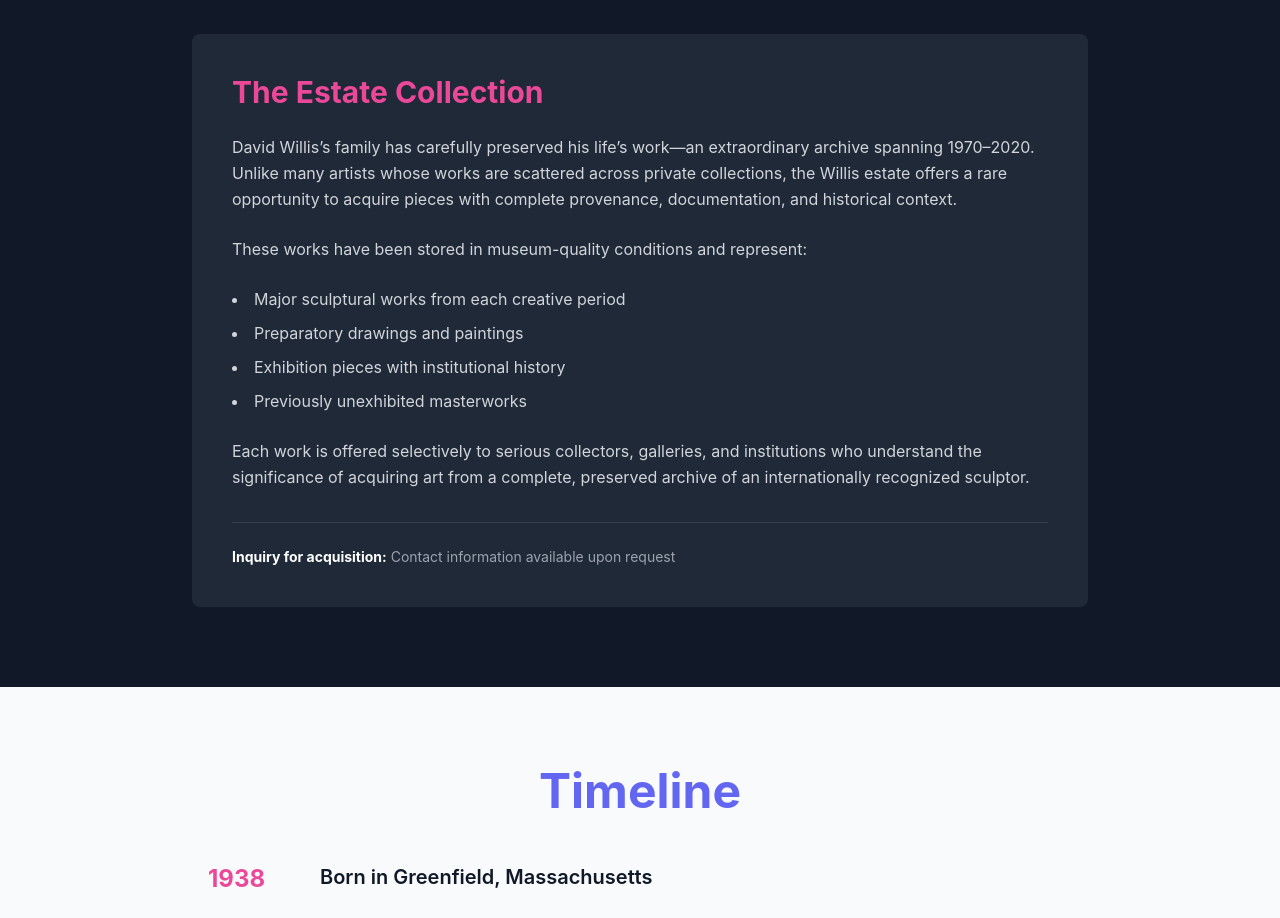
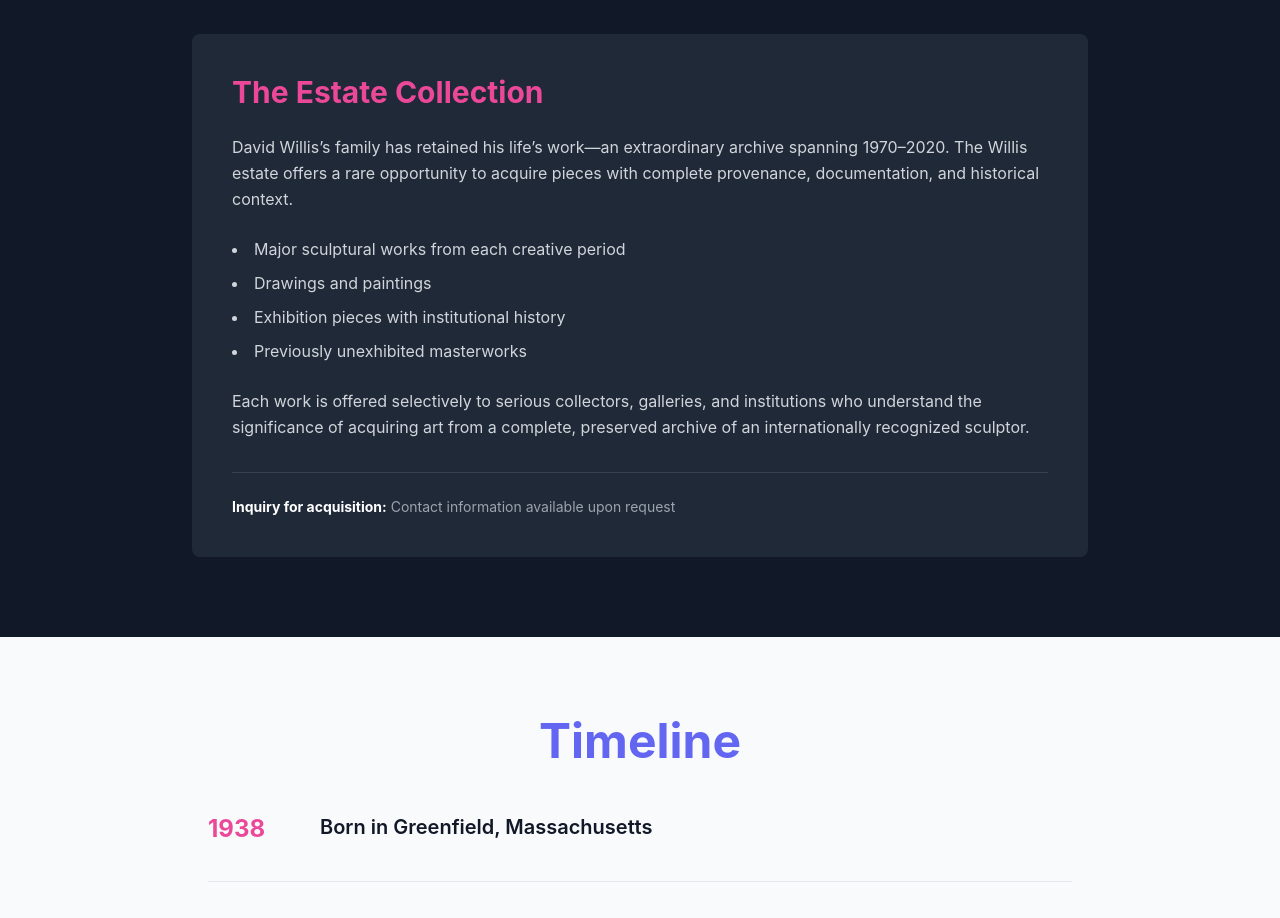
Before and after one commit to humboldtscabinet/davidwillisartist, a Next.js app: page / in a window 1280 px wide. Shown: the part 6120-7038 px from the top of the page. Built offline with nearby package versions, Linux system fonts and the light colour scheme.

Commit message:
edit: streamline estate collection description

```diff
--- a/components/LegacySection.tsx
+++ b/components/LegacySection.tsx
@@ -18,14 +18,11 @@ export default function LegacySection() {
             The Estate Collection
           </h3>
           <p className="text-gray-300 leading-relaxed mb-6">
-            David Willis&rsquo;s family has carefully preserved his life&rsquo;s work—an extraordinary archive spanning 1970–2020. Unlike many artists whose works are scattered across private collections, the Willis estate offers a rare opportunity to acquire pieces with complete provenance, documentation, and historical context.
-          </p>
-          <p className="text-gray-300 leading-relaxed mb-6">
-            These works have been stored in museum-quality conditions and represent:
+            David Willis&rsquo;s family has retained his life&rsquo;s work—an extraordinary archive spanning 1970–2020. The Willis estate offers a rare opportunity to acquire pieces with complete provenance, documentation, and historical context.
           </p>
           <ul className="text-gray-300 leading-relaxed mb-6 space-y-2 list-disc list-inside">
             <li>Major sculptural works from each creative period</li>
-            <li>Preparatory drawings and paintings</li>
+            <li>Drawings and paintings</li>
             <li>Exhibition pieces with institutional history</li>
             <li>Previously unexhibited masterworks</li>
           </ul>
```
